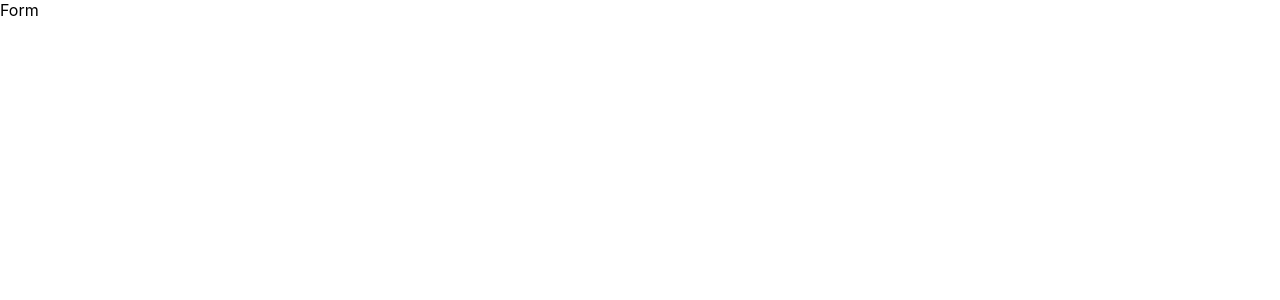
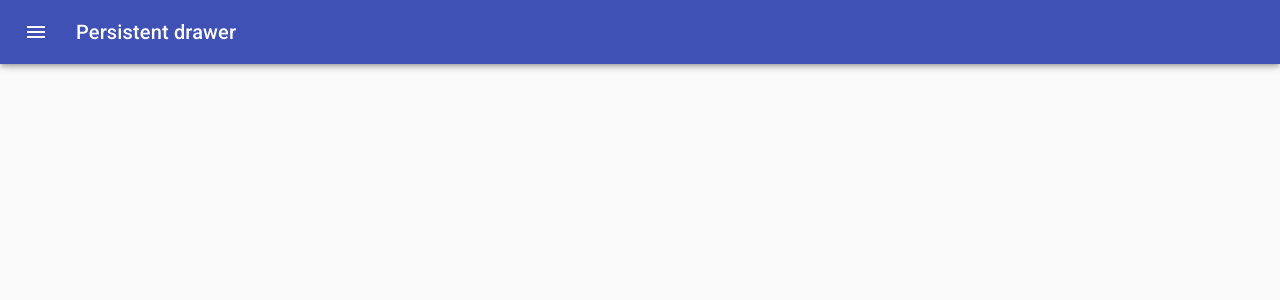
Before and after one commit to KaushikShivam/Colourly, a React (Create React App) app in the folder client/: page /palette/new in a window 1280 px wide. Shown: the top 300 px of the page. Built offline with nearby package versions, Linux system fonts and the light colour scheme.

Commit message:
Add Slideout drawer from material ui

```diff
--- a/client/src/components/NewPaletteForm.jsx
+++ b/client/src/components/NewPaletteForm.jsx
@@ -1,9 +1,136 @@
-import React, { Component } from 'react';
+import React from 'react';
+import clsx from 'clsx';
+import { makeStyles, useTheme } from '@material-ui/core/styles';
+import Drawer from '@material-ui/core/Drawer';
+import CssBaseline from '@material-ui/core/CssBaseline';
+import AppBar from '@material-ui/core/AppBar';
+import Toolbar from '@material-ui/core/Toolbar';
+import Typography from '@material-ui/core/Typography';
+import Divider from '@material-ui/core/Divider';
+import IconButton from '@material-ui/core/IconButton';
+import MenuIcon from '@material-ui/icons/Menu';
+import ChevronLeftIcon from '@material-ui/icons/ChevronLeft';
 
-class NewPaletteForm extends Component {
-  render() {
-    return <div>Form</div>;
+const drawerWidth = 240;
+
+const useStyles = makeStyles(theme => ({
+  root: {
+    display: 'flex'
+  },
+  appBar: {
+    transition: theme.transitions.create(['margin', 'width'], {
+      easing: theme.transitions.easing.sharp,
+      duration: theme.transitions.duration.leavingScreen
+    })
+  },
+  appBarShift: {
+    width: `calc(100% - ${drawerWidth}px)`,
+    marginLeft: drawerWidth,
+    transition: theme.transitions.create(['margin', 'width'], {
+      easing: theme.transitions.easing.easeOut,
+      duration: theme.transitions.duration.enteringScreen
+    })
+  },
+  menuButton: {
+    marginRight: theme.spacing(2)
+  },
+  hide: {
+    display: 'none'
+  },
+  drawer: {
+    width: drawerWidth,
+    flexShrink: 0
+  },
+  drawerPaper: {
+    width: drawerWidth
+  },
+  drawerHeader: {
+    display: 'flex',
+    alignItems: 'center',
+    padding: theme.spacing(0, 1),
+    ...theme.mixins.toolbar,
+    justifyContent: 'flex-end'
+  },
+  content: {
+    flexGrow: 1,
+    padding: theme.spacing(3),
+    transition: theme.transitions.create('margin', {
+      easing: theme.transitions.easing.sharp,
+      duration: theme.transitions.duration.leavingScreen
+    }),
+    marginLeft: -drawerWidth
+  },
+  contentShift: {
+    transition: theme.transitions.create('margin', {
+      easing: theme.transitions.easing.easeOut,
+      duration: theme.transitions.duration.enteringScreen
+    }),
+    marginLeft: 0
   }
-}
+}));
+
+const NewPaletteForm = () => {
+  const classes = useStyles();
+  const theme = useTheme();
+  const [open, setOpen] = React.useState(false);
+
+  const handleDrawerOpen = () => {
+    setOpen(true);
+  };
+
+  const handleDrawerClose = () => {
+    setOpen(false);
+  };
+
+  return (
+    <div className={classes.root}>
+      <CssBaseline />
+      <AppBar
+        position="fixed"
+        className={clsx(classes.appBar, {
+          [classes.appBarShift]: open
+        })}
+      >
+        <Toolbar>
+          <IconButton
+            color="inherit"
+            aria-label="open drawer"
+            onClick={handleDrawerOpen}
+            edge="start"
+            className={clsx(classes.menuButton, open && classes.hide)}
+          >
+            <MenuIcon />
+          </IconButton>
+          <Typography variant="h6" noWrap>
+            Persistent drawer
+          </Typography>
+        </Toolbar>
+      </AppBar>
+      <Drawer
+        className={classes.drawer}
+        variant="persistent"
+        anchor="left"
+        open={open}
+        classes={{
+          paper: classes.drawerPaper
+        }}
+      >
+        <div className={classes.drawerHeader}>
+          <IconButton onClick={handleDrawerClose}>
+            <ChevronLeftIcon />
+          </IconButton>
+        </div>
+        <Divider />
+      </Drawer>
+      <main
+        className={clsx(classes.content, {
+          [classes.contentShift]: open
+        })}
+      >
+        <div className={classes.drawerHeader} />
+      </main>
+    </div>
+  );
+};
 
 export default NewPaletteForm;
```
